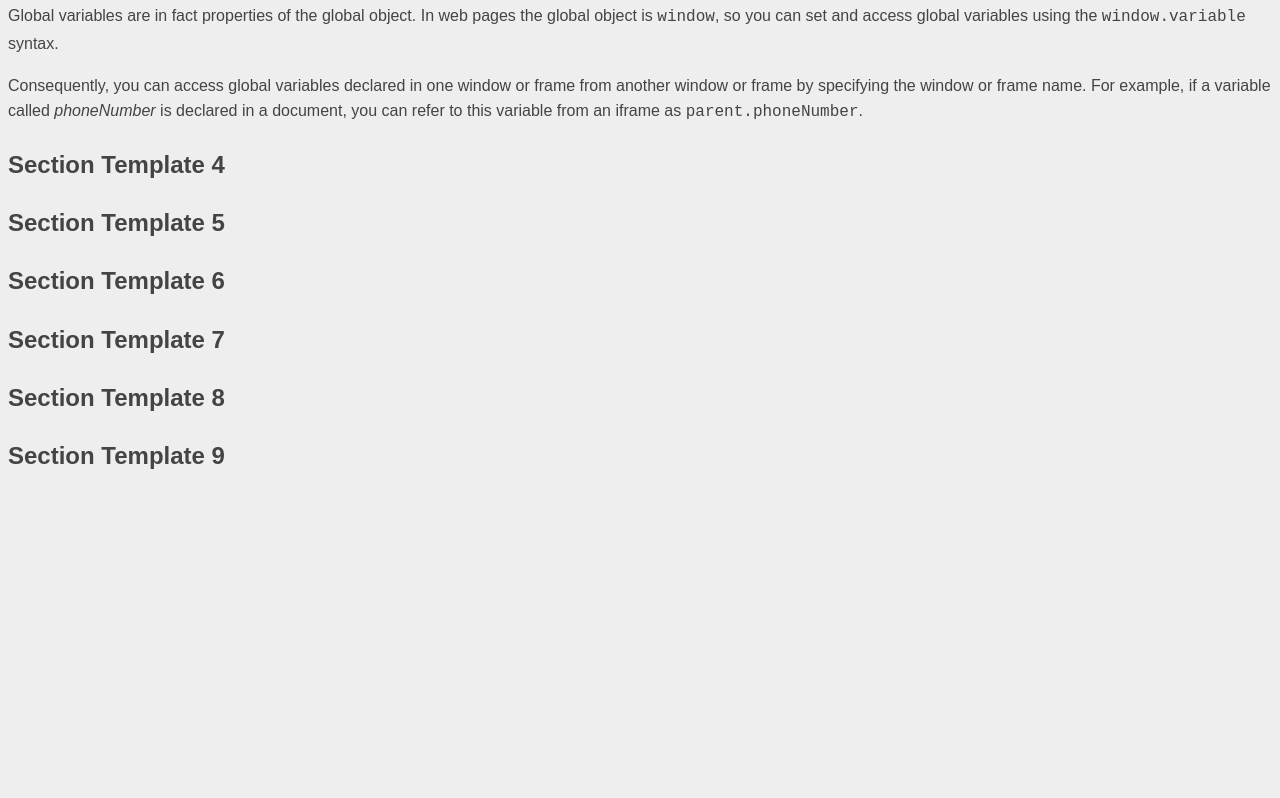
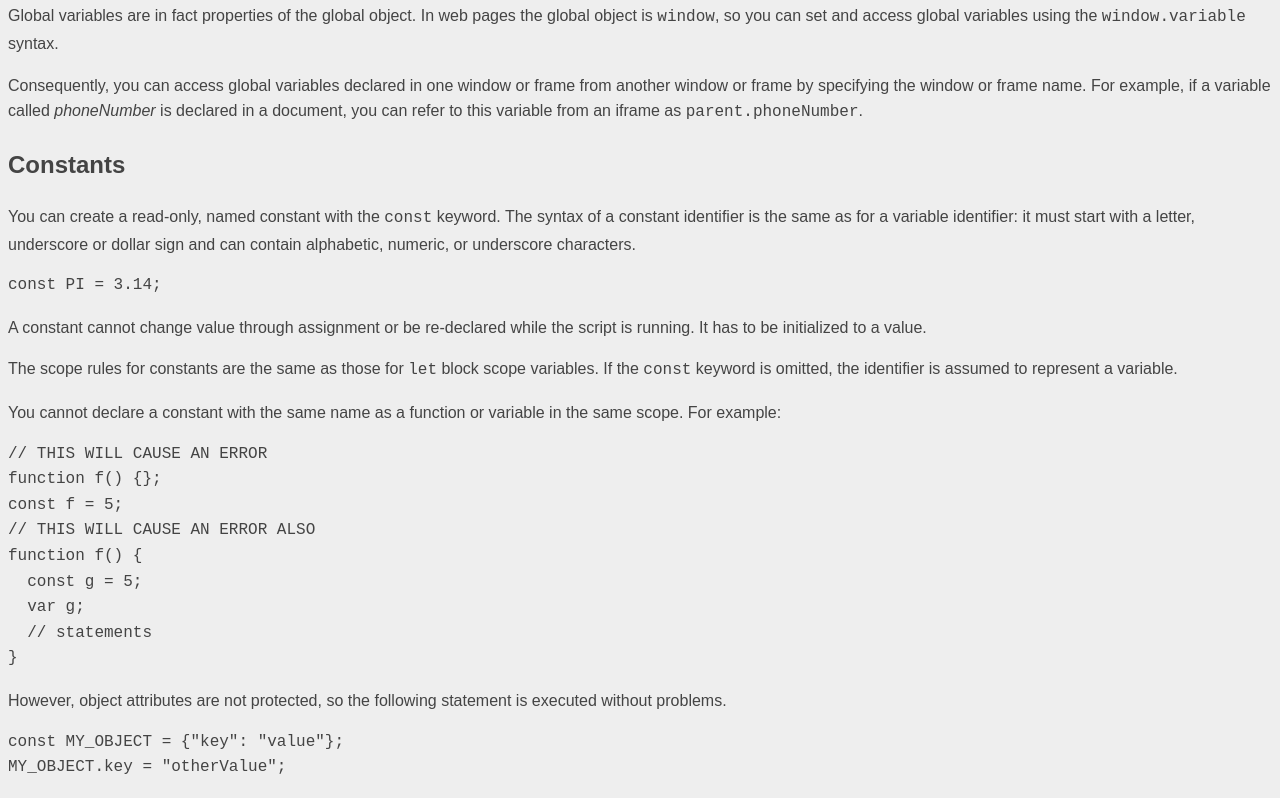
Before and after one commit to kevcomedia/technical-documentation, a website: page src/index.html in a window 1280 px wide. Shown: the part 2447-3245 px from the top of the page. Before the commit the page ends 2943 px from the top, so only its background shows below. Drawn offline with Linux system fonts and the light colour scheme.

Commit message:
Write constants section

```diff
--- a/src/index.html
+++ b/src/index.html
@@ -113,11 +113,29 @@ console.log(y);
       <p class="main-section__prose">Consequently, you can access global variables declared in one window or frame from another window or frame by specifying the window or frame name. For example, if a variable called <var class="inline-code">phoneNumber</var> is declared in a document, you can refer to this variable from an iframe as <code class="inline-code">parent.phoneNumber</code>.</p>
     </section>
 
-    <section class="main-section" id="Section_Template_4">
+    <section class="main-section" id="Constants">
       <header class="main-section__header">
-        <h2 class="main-section__heading">Section Template 4</h2>
+        <h2 class="main-section__heading">Constants</h2>
       </header>
+      <p class="main-section__prose">You can create a read-only, named constant with the <code class="inline-code">const</code> keyword. The syntax of a constant identifier is the same as for a variable identifier: it must start with a letter, underscore or dollar sign and can contain alphabetic, numeric, or underscore characters.</p>
+      <pre class="code-block"><code class="code-block__code">const PI = 3.14;</code></pre>
+      <p class="main-section__prose">A constant cannot change value through assignment or be re-declared while the script is running. It has to be initialized to a value.</p>
+      <p class="main-section__prose">The scope rules for constants are the same as those for <code class="inline-code">let</code> block scope variables. If the <code class="inline-code">const</code> keyword is omitted, the identifier is assumed to represent a variable.</p>
+      <p class="main-section__prose">You cannot declare a constant with the same name as a function or variable in the same scope. For example:</p>
+      <pre class="code-block"><code class="code-block__code">// THIS WILL CAUSE AN ERROR
+function f() {};
+const f = 5;
+// THIS WILL CAUSE AN ERROR ALSO
+function f() {
+  const g = 5;
+  var g;
+  // statements
+}</code></pre>
+      <p class="main-section__prose">However, object attributes are not protected, so the following statement is executed without problems.</p>
+      <pre class="code-block"><code class="code-block__code">const MY_OBJECT = {"key": "value"};
+MY_OBJECT.key = "otherValue";</code></pre>
     </section>
+
     <section class="main-section" id="Section_Template_5">
       <header class="main-section__header">
         <h2 class="main-section__heading">Section Template 5</h2>
```
